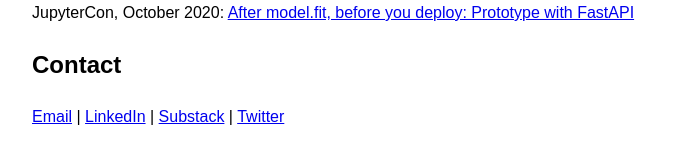
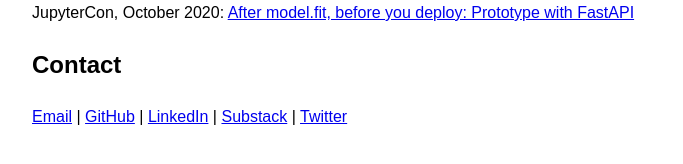
Before and after one commit to rrherr/rrherr.github.io, a Jekyll site: the page built from index.md, in a window 1280 px wide. Shown: the part 425-589 px from the top of the page, without its empty margins (296-979 px from the left). Built offline with Jekyll 4.4.1, drawn with Linux system fonts in a browser that asks for light colours; our own code applies the rules of GitHub Pages for plain Markdown files.

Commit message:
Update index.md

```diff
--- a/index.md
+++ b/index.md
@@ -11,4 +11,4 @@ Strange Loop, September 2018: [Picasso, Geometry, Jupyter](https://rrherr.github
 JupyterCon, October 2020: [After model.fit, before you deploy: Prototype with FastAPI](https://github.com/rrherr/fastapi-jupytercon-2020)
 
 ## Contact
-[Email](mailto:rrherr@gmail.com) \| [LinkedIn](https://www.linkedin.com/in/ryan-herr-b5a8a77/) \| [Substack](https://ryanherr.substack.com/) \| [Twitter](https://twitter.com/rrherr)
+[Email](mailto:rrherr@gmail.com) \| [GitHub](https://github.com/rrherr) \| [LinkedIn](https://www.linkedin.com/in/ryan-herr-b5a8a77/) \| [Substack](https://ryanherr.substack.com/) \| [Twitter](https://twitter.com/rrherr)
```
